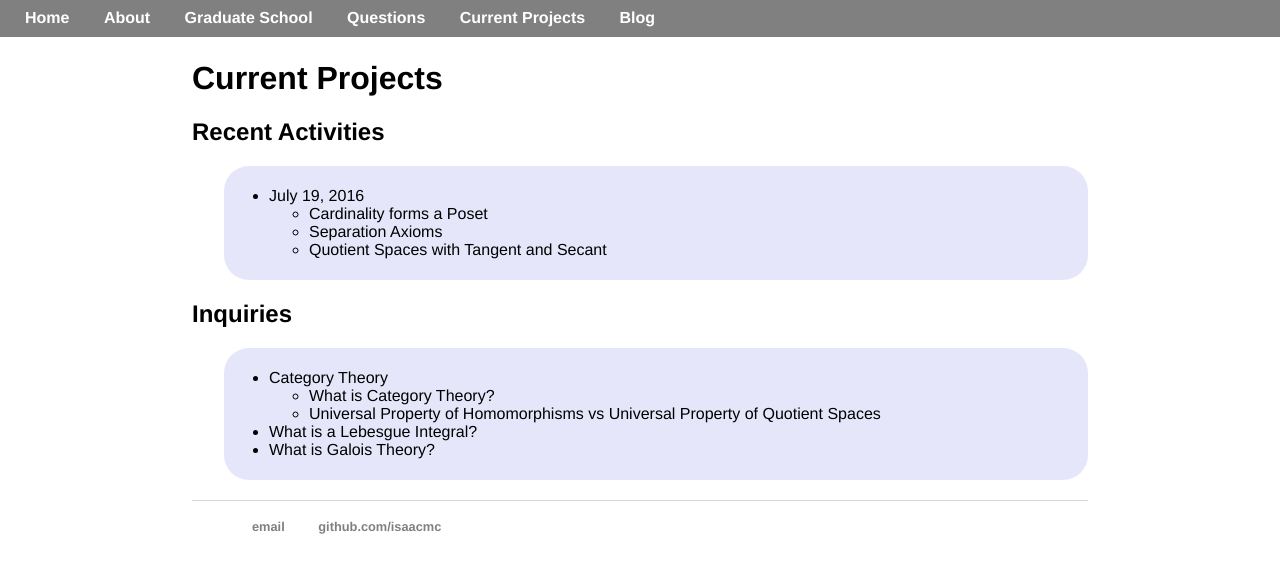
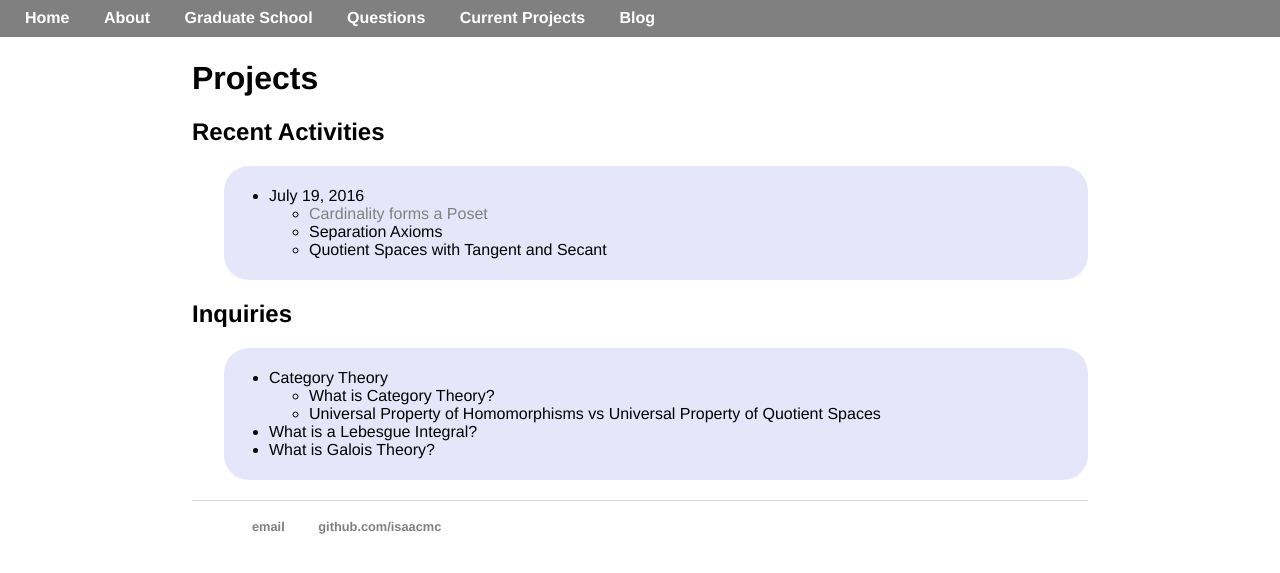
Before and after one commit to isundberg/isaacmc.github.io, a Jekyll site: the page built from projects/index.html, in a window 1280 px wide. Shown: the top 573 px of the page. Built offline with Jekyll 4.4.1, drawn with Linux system fonts in a browser that asks for light colours.

Commit message:
Update index.html

```diff
--- a/projects/index.html
+++ b/projects/index.html
@@ -1,6 +1,6 @@
 ---
 layout: default
-title: Current Projects
+title: Projects
 ---
 	<h1>{{ page.title }}</h1>
 
@@ -10,7 +10,7 @@ title: Current Projects
 		<ul>
 			<li>July 19, 2016</li>
 			<ul>
-				<li>Cardinality forms a Poset</li>
+				<li><a href="pdfs/CardinalityPosets.pdf">Cardinality forms a Poset</a></li>
 				<li>Separation Axioms</li>
 				<li>Quotient Spaces with Tangent and Secant</li>
 			</ul>
```
